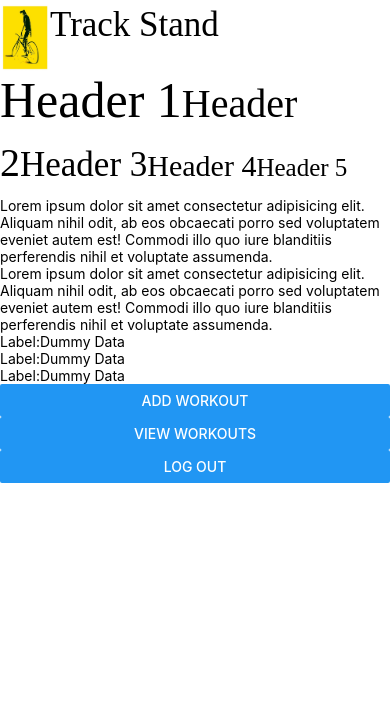
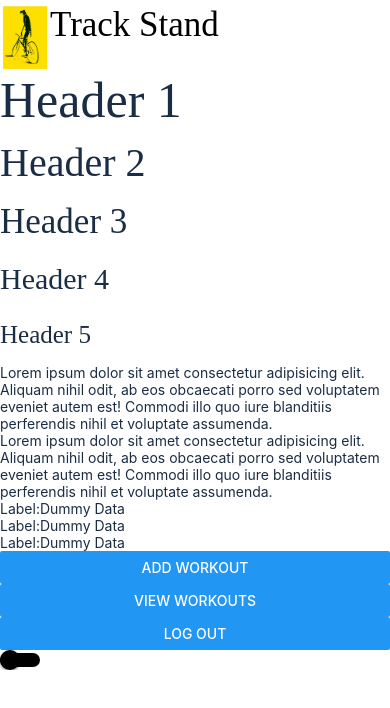
Before and after one commit to bicycleben88/trackstand-frontend, a React Native app: screen / in a window 390 px wide. Shown: the top 708 px of the page. Built offline with nearby package versions, Linux system fonts and the light colour scheme.

Commit message:
add switch component and background color to view

```diff
--- a/components/BodyText.tsx
+++ b/components/BodyText.tsx
@@ -1,6 +1,6 @@
 import React from 'react';
 import {StyleSheet, Text} from 'react-native';
-
+import {globalStyles} from '../styles/globalStyles';
 export default function BodyText({children}) {
   return <Text style={styles.bodyText}>{children}</Text>;
 }
@@ -8,5 +8,6 @@ export default function BodyText({children}) {
 const styles = StyleSheet.create({
   bodyText: {
     fontFamily: 'Inter',
+    color: globalStyles.textColor,
   },
 });
--- a/components/Boilerplate.tsx
+++ b/components/Boilerplate.tsx
@@ -1,24 +1,34 @@
 import React from 'react';
-import {View, Text, TextInput, Button} from 'react-native';
+import {View, Text, TextInput, Button, Switch, StyleSheet} from 'react-native';
 import {globalStyles} from '../styles/globalStyles';
 import BodyText from './BodyText';
 import Form from './Form';
 import HeaderText from './HeaderText';
 import Logo from './Logo';
 
-const {h1, h2, h3, h4, h5} = globalStyles;
+const {h1, h2, h3, h4, h5, textColor} = globalStyles;
 
 export default function Boilerplate() {
+  const [switchState, setSwitchState] = React.useState(false);
   return (
-    <View>
+    <View style={styles.container}>
       <Logo />
       <HeaderText>
-        <Text style={{fontSize: h1}}>Header 1</Text>
-        <Text style={{fontSize: h2}}>Header 2</Text>
-        <Text style={{fontSize: h3}}>Header 3</Text>
-        <Text style={{fontSize: h4}}>Header 4</Text>
-        <Text style={{fontSize: h5}}>Header 5</Text>
+        <Text style={{fontSize: h1, color: textColor}}>Header 1</Text>
       </HeaderText>
+      <HeaderText>
+        <Text style={{fontSize: h2, color: textColor}}>Header 2</Text>
+      </HeaderText>
+      <HeaderText>
+        <Text style={{fontSize: h3, color: textColor}}>Header 3</Text>
+      </HeaderText>
+      <HeaderText>
+        <Text style={{fontSize: h4, color: textColor}}>Header 4</Text>
+      </HeaderText>
+      <HeaderText>
+        <Text style={{fontSize: h5, color: textColor}}>Header 5</Text>
+      </HeaderText>
+
       <BodyText>
         Lorem ipsum dolor sit amet consectetur adipisicing elit. Aliquam nihil
         odit, ab eos obcaecati porro sed voluptatem eveniet autem est! Commodi
@@ -44,6 +54,19 @@ export default function Boilerplate() {
         title="Log Out"
         onPress={() => console.log('button was pressed')}
       />
+      <Switch
+        trackColor={{false: 'black', true: 'white'}}
+        thumbColor={switchState ? 'blue' : 'black'}
+        onValueChange={() => setSwitchState(previousState => !previousState)}
+        value={switchState}
+      />
     </View>
   );
 }
+
+const styles = StyleSheet.create({
+  container: {
+    backgroundColor: 'white',
+    color: textColor,
+  },
+});
--- a/components/Form.tsx
+++ b/components/Form.tsx
@@ -1,11 +1,12 @@
 import React from 'react';
 import {TextInput, Text, View, StyleSheet} from 'react-native';
+import {globalStyles} from '../styles/globalStyles';
 
 export default function Form() {
   const [formData, setFormData] = React.useState('Dummy Data');
   return (
     <View style={styles.container}>
-      <Text>Label:</Text>
+      <Text style={styles.label}>Label:</Text>
       <TextInput
         value={formData}
         onChangeText={text => setFormData(text)}
@@ -20,6 +21,10 @@ const styles = StyleSheet.create({
     flexDirection: 'row',
   },
   input: {
+    color: globalStyles.textColor,
     flex: 1,
   },
+  label: {
+    color: globalStyles.textColor,
+  },
 });
--- a/components/HeaderText.tsx
+++ b/components/HeaderText.tsx
@@ -1,5 +1,6 @@
 import React from 'react';
 import {StyleSheet, Text} from 'react-native';
+import {globalStyles} from '../styles/globalStyles';
 
 export default function HeaderText({children}) {
   return <Text style={styles.headerText}>{children}</Text>;
--- a/styles/globalStyles.tsx
+++ b/styles/globalStyles.tsx
@@ -65,4 +65,5 @@ export const globalStyles = {
   h3: 35,
   h4: 30,
   h5: 25,
+  textColor: black,
 };
```
